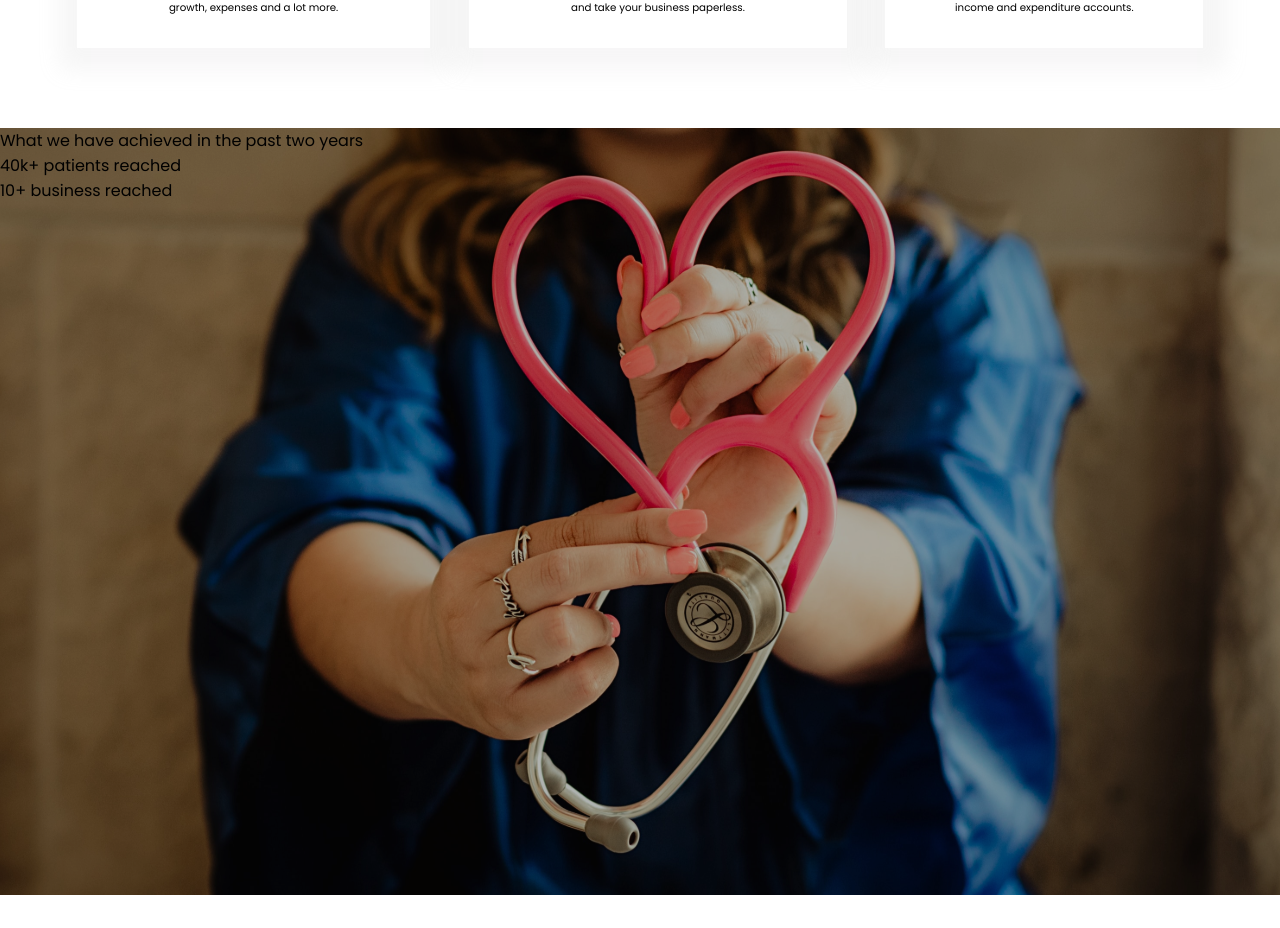
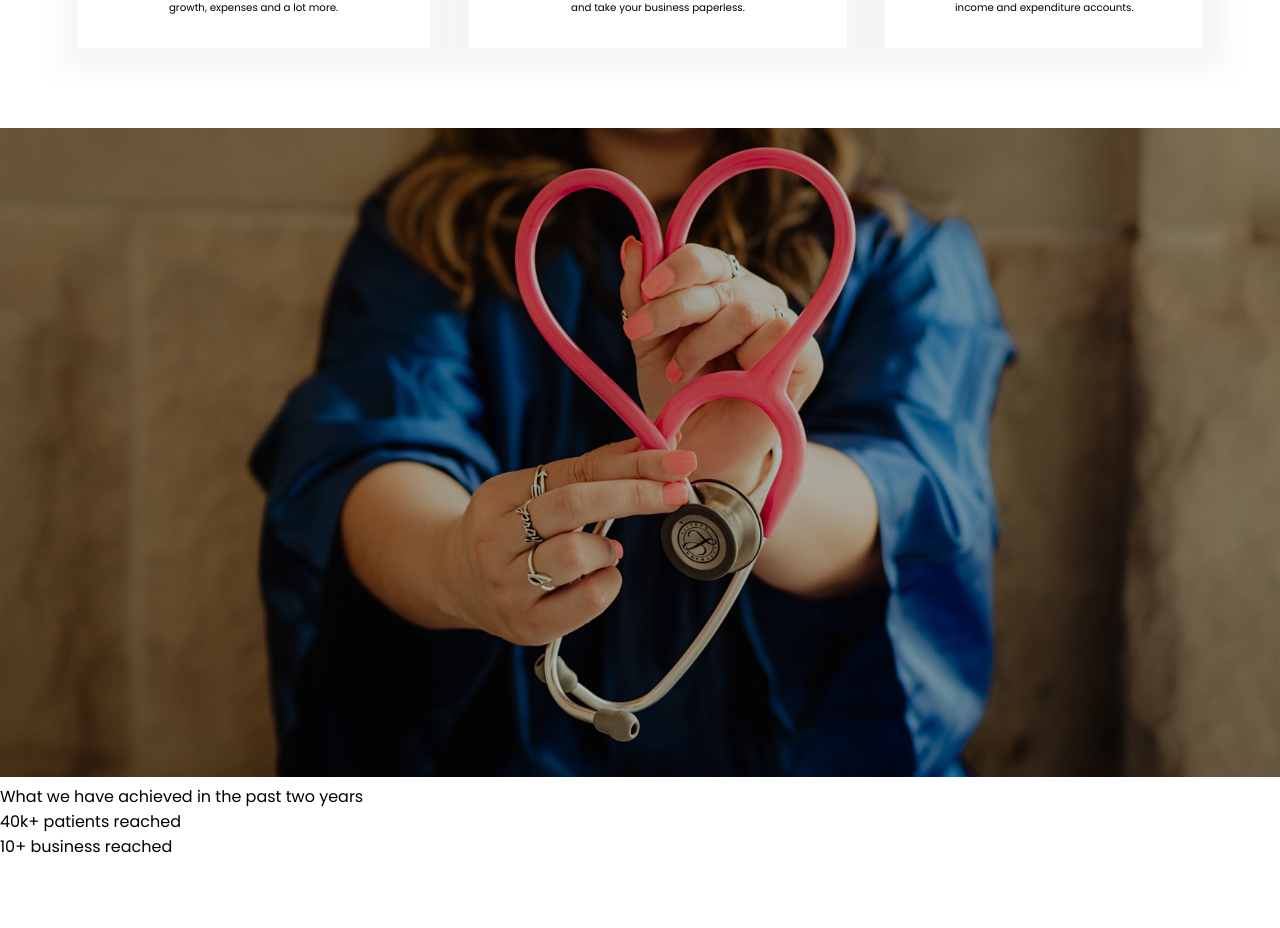
Before and after one commit to Lovethrech/BLOOM-Chel, a Vue app: page / in a window 1280 px wide. Shown: the part 2686-3614 px from the top of the page. Built offline with nearby package versions, Linux system fonts and the light colour scheme.

Commit message:
...starting the home-achieved section component.

```diff
--- a/src/components/home/achieved/HomeAchieved.vue
+++ b/src/components/home/achieved/HomeAchieved.vue
@@ -1,10 +1,12 @@
 <script setup>
 import HomeAchievedDescBottom from './HomeAchievedDescBottom.vue';
 import HomeAchievedDescTop from './HomeAchievedDescTop.vue';
+import HomeAchievedImgBg from './HomeAchievedImgBg.vue';
 </script>
 
 <template>
     <section class="home-achieved-main-ctn">
+        <HomeAchievedImgBg></HomeAchievedImgBg>
         <div class="home-achieved-mini-ctn">
             <HomeAchievedDescTop></HomeAchievedDescTop>
             <HomeAchievedDescBottom></HomeAchievedDescBottom>
@@ -16,6 +18,5 @@ import HomeAchievedDescTop from './HomeAchievedDescTop.vue';
 .home-achieved-main-ctn{
     width:100%;
     height:100vh;
-    background: url(@/assets/home-achieved-bg.svg) top center/ auto no-repeat;
 }
 </style>
--- /dev/null
+++ b/src/components/home/achieved/HomeAchievedImgBg.vue
@@ -0,0 +1,5 @@
+<template>
+    <div class="home-achieved-img-bg-main-ctn">
+        <img src="@/assets/home-achieved-bg.svg" alt="">
+    </div>
+</template>
```
